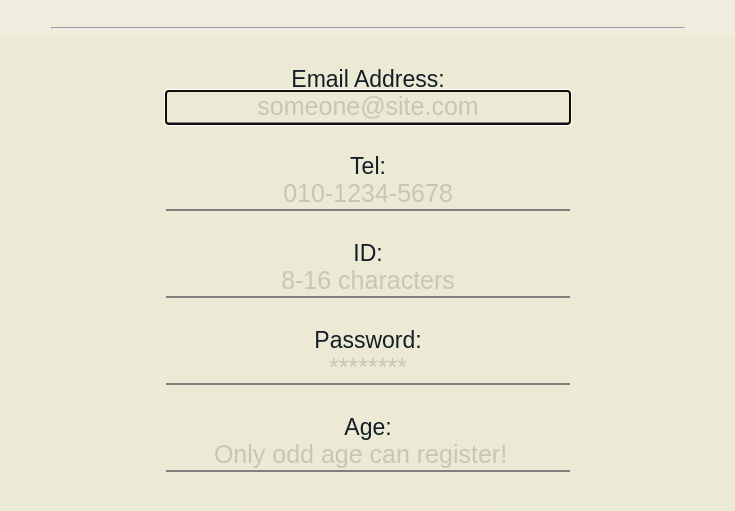
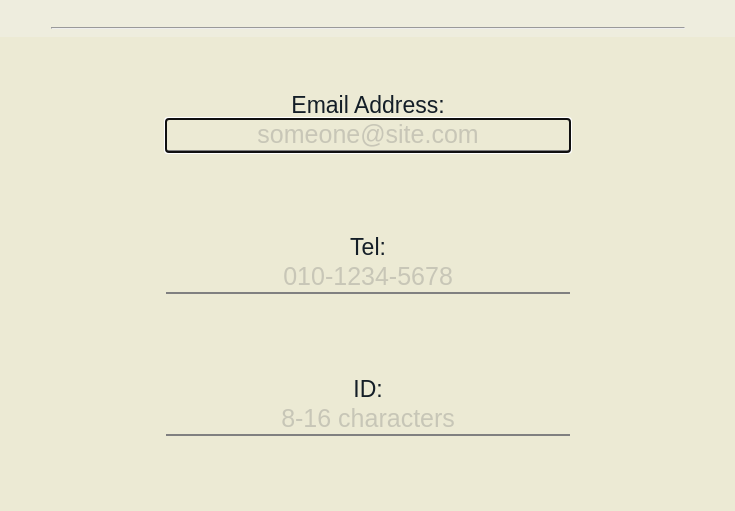
Before and after one commit to 2021147585/HomeworkRepository, a plain HTML site: page LAB2/signup.html in a window 1280 px wide. Shown: the part 289-800 px from the top of the page, without its empty margins (272-1007 px from the left). Drawn offline with Linux system fonts and the light colour scheme; a web font is replaced by a local one.

Commit message:
LAB2 fix

```diff
--- a/LAB2/main.css
+++ b/LAB2/main.css
@@ -14,8 +14,9 @@ input {
 }
 
 label {
+    display: block;
     font-size: 23px;
-    line-height: 0px;
+    padding-top: 1px;
 }
 
 .textbox {
@@ -25,6 +26,7 @@ label {
     width: 400px;
     font-size: 25px;
     text-align: center;
+
 }
 
 ::placeholder{
--- a/LAB2/signup.html
+++ b/LAB2/signup.html
@@ -17,7 +17,7 @@
     <hr style="width:50%;border-width:1px;color:gray;background-color:gray;">
 
     <div id="maindiv">
-        <form>
+        <form method="get">
             <!--Email-->
             <label for="Email"><br><br>Email Address:<br></label>
             <input class="textbox" type="text" id="Email" name="Email" placeholder="someone@site.com" required autofocus pattern="[a-z0-9._%+-]+@[a-z0-9.-]+\.[a-z]{2, 4}$">
@@ -28,7 +28,7 @@
 
             <!--ID-->
             <label for="Id"><br><br><br>ID:<br></label>
-            <input class="textbox" type="text" id="Id" name="Id" required placeholder="8-16 characters">
+            <input class="textbox" type="text" id="Id" name="Id" required placeholder="8-16 characters" minlength="8" maxlength="16">
 
             <!--Password-->
             <label for="Password"><br><br><br>Password:<br></label>
```
Also changed, not shown: LAB2/login.html (+2 -2 lines).
